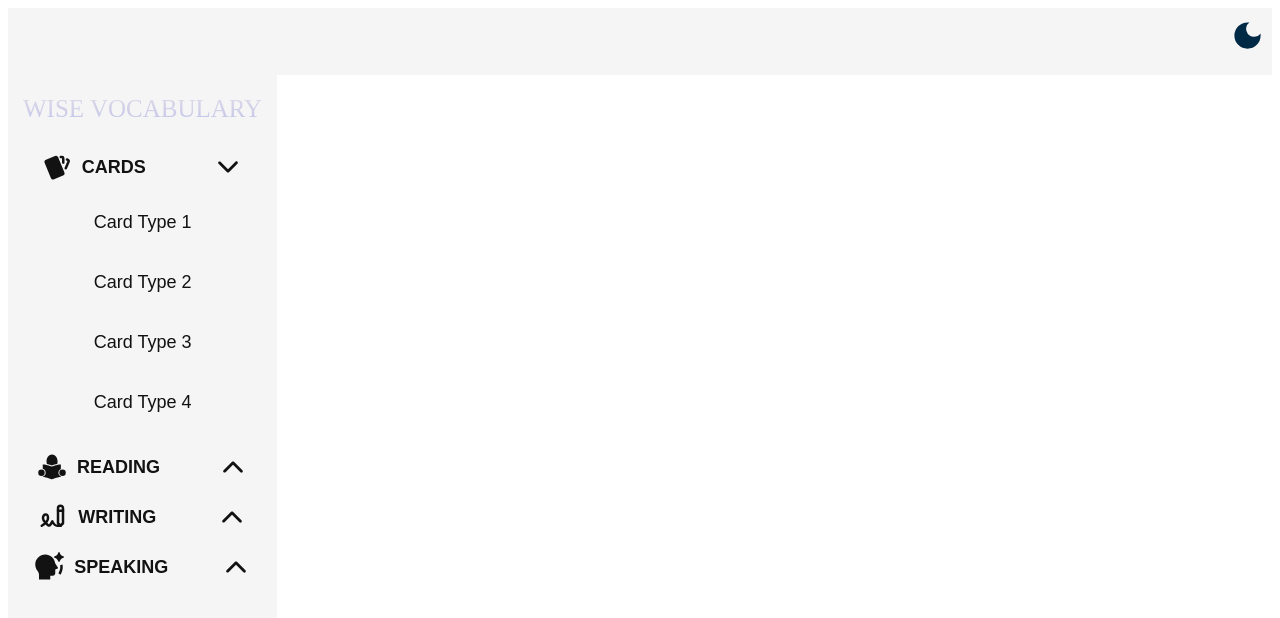
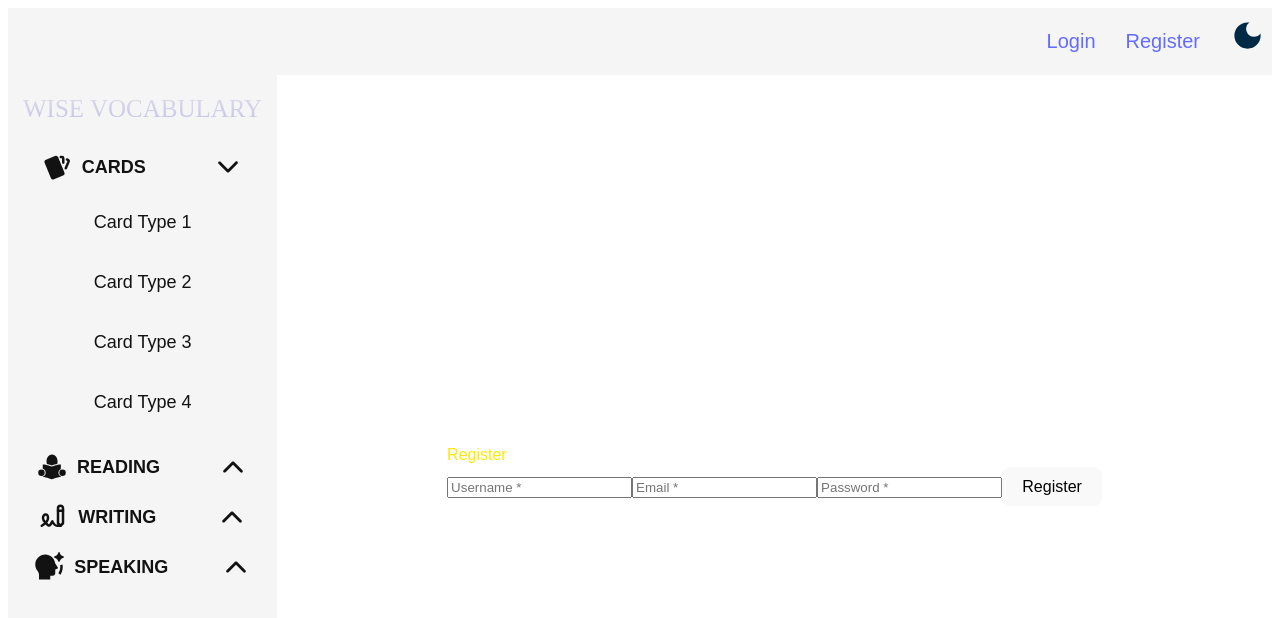
Before and after one commit to bilgekosee/vocabulary-card-api, a React (Vite) app: page /login in a window 1280 px wide. Shown: the top 618 px of the page. Built offline with nearby package versions, Linux system fonts and the light colour scheme; a web font is replaced by a local one.

Commit message:
login register added

```diff
--- a/package.json
+++ b/package.json
@@ -13,7 +13,7 @@
     "react": "^19.0.0",
     "react-dom": "^19.0.0",
     "react-icons": "^5.5.0",
-    "react-router-dom": "^7.5.0"
+    "react-router-dom": "^7.5.1"
   },
   "devDependencies": {
     "@eslint/js": "^9.21.0",
--- a/src/App.jsx
+++ b/src/App.jsx
@@ -7,7 +7,7 @@ import VocabularyCardSecond from "./cards/VocabularyType2/VocabularyType2";
 import VocabularyCardThird from "./cards/VocabularyType3/VocabularyType3";
 import VocabularyCardFourth from "./cards/VocabularyType4/VocabularyType4";
 import Header from "./header/header";
-
+import LoginRegister from "./login-register/loginRegister";
 function App({ darkModeOpen }) {
   const [isSidebarOpen, setIsSidebarOpen] = useState(false);
 
@@ -24,6 +24,7 @@ function App({ darkModeOpen }) {
 
         <div className={`content ${darkModeOpen ? "dark" : "light"}`}>
           <Routes>
+            <Route path="/login" element={<LoginRegister />} />
             <Route path="/card-type-1" element={<VocabularyCardOne />} />
             <Route path="/card-type-2" element={<VocabularyCardSecond />} />
             <Route path="/card-type-3" element={<VocabularyCardThird />} />
--- a/src/header/header.css
+++ b/src/header/header.css
@@ -1,4 +1,7 @@
 .header-container {
+  display: flex;
+  align-items: center;
+  gap: 30px;
   padding: 7px;
   font-size: 20px;
   display: flex;
--- a/src/header/header.jsx
+++ b/src/header/header.jsx
@@ -1,7 +1,7 @@
 import { useState, useEffect } from "react";
 import "./header.css";
 import { MdDarkMode, MdSunny } from "react-icons/md";
-
+import { Link } from "react-router-dom";
 const Header = () => {
   const [darkModeOpen, setDarkModeOpen] = useState(false);
 
@@ -21,6 +21,13 @@ const Header = () => {
 
   return (
     <div className="header-container">
+      <Link to="/login?type=login" className="login-register-header">
+        Login
+      </Link>
+
+      <Link to="/login?type=register" className="login-register-header">
+        Register
+      </Link>
       <div className="dark-mode-toggle" onClick={toggleDarkMode}>
         {darkModeOpen ? (
           <MdSunny className="light" />
--- /dev/null
+++ b/src/login-register/loginRegister.jsx
@@ -0,0 +1,39 @@
+import "./loginRegister.css";
+import { useLocation } from "react-router-dom";
+import { useState, useEffect } from "react";
+const LoginRegister = () => {
+  const location = useLocation();
+  const queryParams = new URLSearchParams(location.search);
+  const type = queryParams.get("type");
+
+  const [isLogin, setIsLogin] = useState(type === "login");
+
+  useEffect(() => {
+    setIsLogin(type === "login");
+  }, [type]);
+  return (
+    <div className="login-register-container">
+      {isLogin ? (
+        <div className="login">
+          <div className="login-title">Login</div>
+          <form>
+            <input type="email" placeholder="Email *" required />
+            <input type="password" placeholder="Password *" required />
+            <button type="submit">Login</button>
+          </form>
+        </div>
+      ) : (
+        <div className="register">
+          <div className="register-title">Register</div>
+          <form>
+            <input type="text" placeholder="Username *" required />
+            <input type="email" placeholder="Email *" required />
+            <input type="password" placeholder="Password *" required />
+            <button type="submit">Register</button>
+          </form>
+        </div>
+      )}
+    </div>
+  );
+};
+export default LoginRegister;
```
Also changed, not shown: src/login-register/loginRegister.css (added), 1 other file (tests, documents, lock files or other folders).
